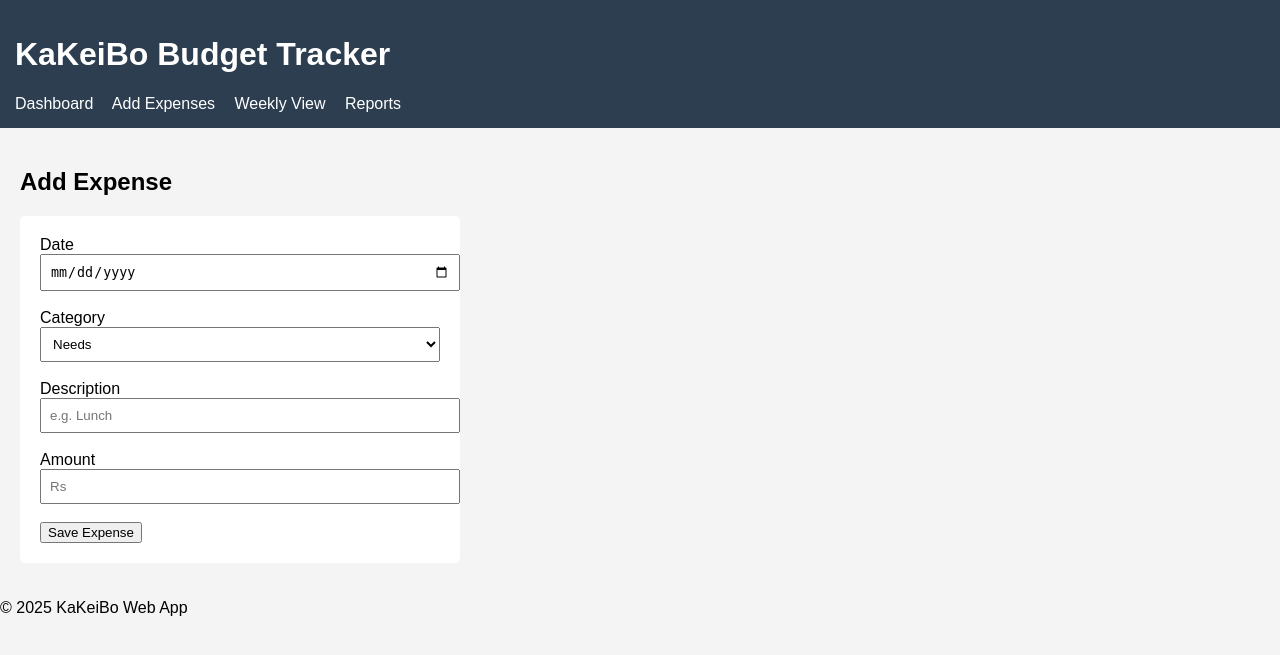
After one commit to Oshani-Karunarathna/kakeibo-web-app, a Flask app: template templates/add-expense.html in a window 1280 px wide. The commit adds this page. Shown: the top 655 px of the page. Run offline with Flask 3, Linux system fonts and the light colour scheme; the template is opened without the code that fills it, so the values that code supplies are empty.

Commit message:
Added add-expense page and routing

```diff
--- a/app.py
+++ b/app.py
@@ -5,6 +5,9 @@ app = Flask(__name__)
 @app.route("/")
 def dashboard():
     return render_template("dashboard.html")
+@app.route("/add-expense")
+def add_expense():
+    return render_template("add_expense.html")
 
 if __name__ == "__main__":
     app.run(debug=True)
--- a/static/css/style.css
+++ b/static/css/style.css
@@ -31,3 +31,16 @@ main {
     border-radius: 5px;
     width: 200px;
 }
+
+.expense-form {
+    background: white;
+    padding: 20px;
+    max-width: 400px;
+    border-radius: 5px;
+}
+
+.expense-form input,
+.expense-form select {
+    width: 100%;
+    padding: 8px;
+}
--- /dev/null
+++ b/templates/add-expense.html
@@ -0,0 +1,26 @@
+{% extends "base.html" %}
+
+{% block content %}
+<h2>Add Expense</h2>
+
+<form class="expense-form">
+    <label>Date</label><br>
+    <input type="date"><br><br>
+
+    <label>Category</label><br>
+    <select>
+        <option>Needs</option>
+        <option>Wants</option>
+        <option>Culturals</option>
+        <option>Unplanned</option>
+    </select><br><br>
+
+    <label>Description</label><br>
+    <input type="text" placeholder="e.g. Lunch"><br><br>
+
+    <label>Amount</label><br>
+    <input type="number" placeholder="Rs"><br><br>
+
+    <button type="submit">Save Expense</button>
+</form>
+{% endblock %}
--- a/templates/base.html
+++ b/templates/base.html
@@ -10,7 +10,7 @@
         <h1> KaKeiBo Budget Tracker </h1>
         <nav>
             <a href="/">Dashboard</a>
-            <a href="#">Add Expenses</a>
+            <a href="/add-expense">Add Expenses</a>
             <a href="#">Weekly View</a>
             <a href="#">Reports</a>
         </nav>
```
